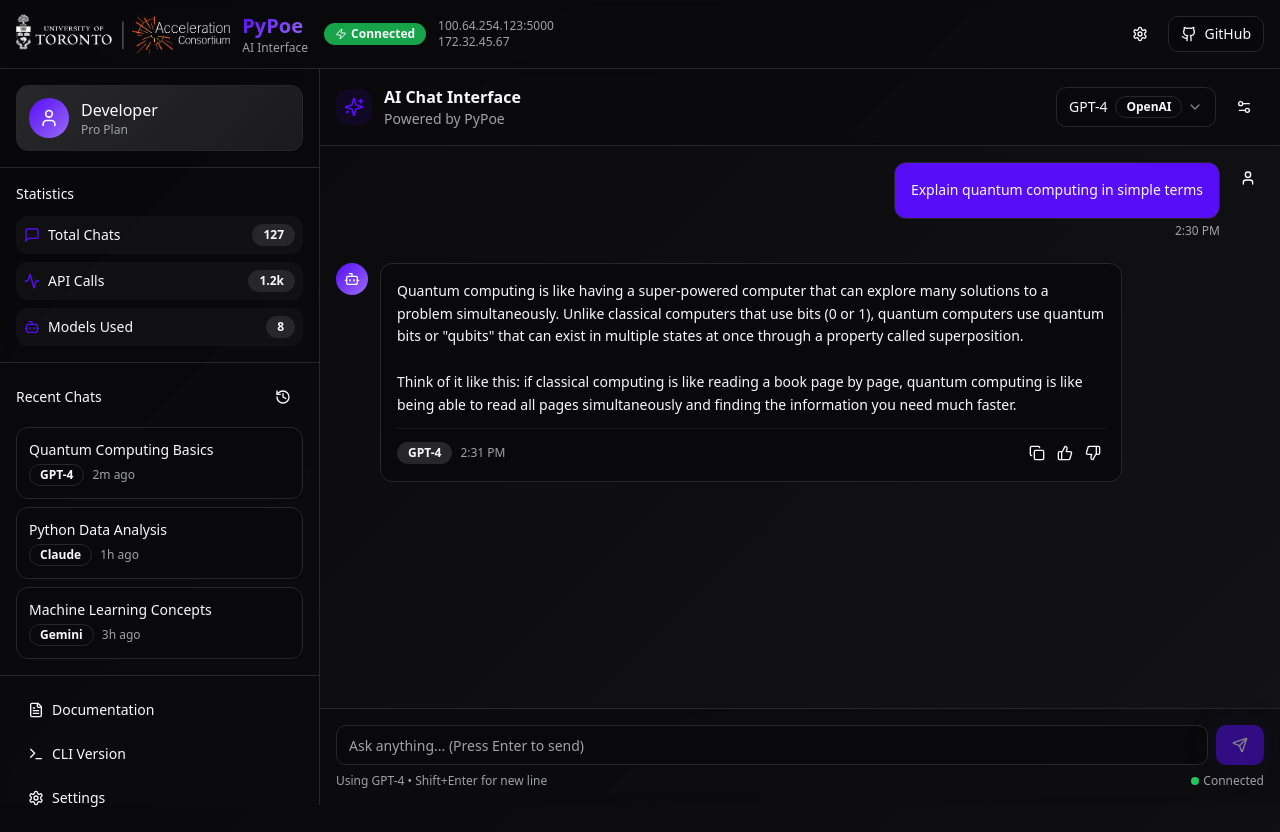
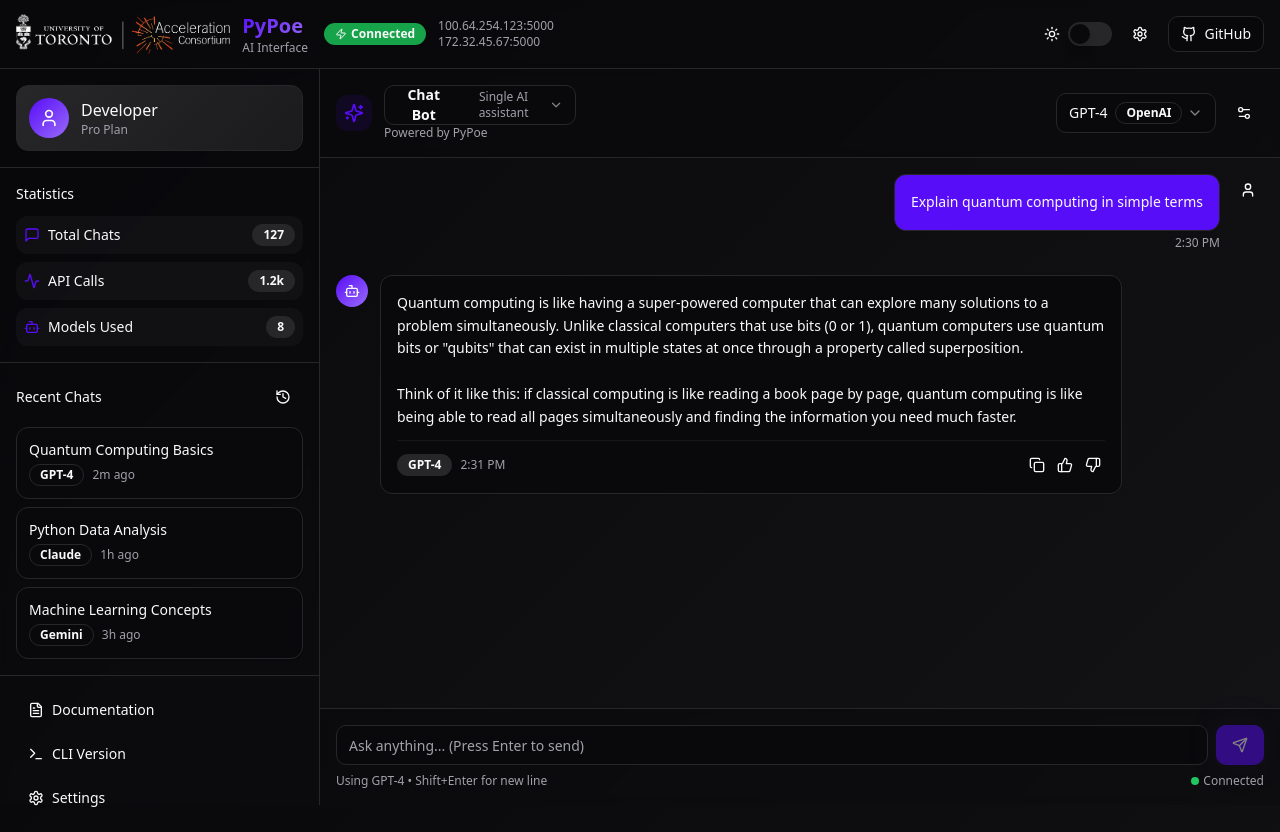
Before and after one commit to cyrilcaoyang/pypoe-ui-preview, a React (Vite) app: page / in a window 1280 px wide. Built offline with nearby package versions, Linux system fonts and the light colour scheme.

Commit message:
Add theme toggle and chat mode dropdown
Implement theme toggle, update IP address display, and add a dropdown menu for chat modes with associated functionality.

```diff
--- a/src/components/pypoe-ui/ChatInterface.tsx
+++ b/src/components/pypoe-ui/ChatInterface.tsx
@@ -13,13 +13,20 @@ import {
   Sparkles,
   Copy,
   ThumbsUp,
-  ThumbsDown
+  ThumbsDown,
+  ChevronDown
 } from 'lucide-react';
 
 const models = [
   { id: 'gpt-4', name: 'GPT-4', provider: 'OpenAI' },
   { id: 'claude-3', name: 'Claude 3', provider: 'Anthropic' },
   { id: 'gemini-pro', name: 'Gemini Pro', provider: 'Google' },
+];
+
+const chatModes = [
+  { id: 'chatbot', name: 'Chat Bot', description: 'Single AI assistant' },
+  { id: 'group', name: 'Group AI Chat', description: 'Multiple AI assistants' },
+  { id: 'debate', name: 'AI Debate', description: 'Two AIs debate a topic' },
 ];
 
 const sampleMessages = [
@@ -38,10 +45,17 @@ const sampleMessages = [
   }
 ];
 
-export function ChatInterface() {
+interface ChatInterfaceProps {
+  chatMode: string;
+  onChatModeChange: (mode: string) => void;
+}
+
+export function ChatInterface({ chatMode, onChatModeChange }: ChatInterfaceProps) {
   const [messages, setMessages] = useState(sampleMessages);
   const [inputValue, setInputValue] = useState('');
   const [selectedModel, setSelectedModel] = useState('gpt-4');
+  const [activeGroupBots, setActiveGroupBots] = useState(['gpt-4']);
+  const [debateModels, setDebateModels] = useState(['gpt-4', 'claude-3']);
 
   const handleSend = () => {
     if (!inputValue.trim()) return;
@@ -74,8 +88,29 @@ export function ChatInterface() {
               <Sparkles className="h-5 w-5 text-primary" />
             </div>
             <div>
-              <h2 className="font-semibold">AI Chat Interface</h2>
-              <p className="text-sm text-muted-foreground">Powered by PyPoe</p>
+              <Select value={chatMode} onValueChange={onChatModeChange}>
+                <SelectTrigger className="w-48">
+                  <SelectValue>
+                    <div className="flex items-center gap-2">
+                      <span className="font-semibold">{chatModes.find(m => m.id === chatMode)?.name}</span>
+                      <span className="text-xs text-muted-foreground">
+                        {chatModes.find(m => m.id === chatMode)?.description}
+                      </span>
+                    </div>
+                  </SelectValue>
+                </SelectTrigger>
+                <SelectContent>
+                  {chatModes.map((mode) => (
+                    <SelectItem key={mode.id} value={mode.id}>
+                      <div>
+                        <div className="font-medium">{mode.name}</div>
+                        <div className="text-xs text-muted-foreground">{mode.description}</div>
+                      </div>
+                    </SelectItem>
+                  ))}
+                </SelectContent>
+              </Select>
+              <p className="text-xs text-muted-foreground">Powered by PyPoe</p>
             </div>
           </div>
 
--- a/src/components/pypoe-ui/Header.tsx
+++ b/src/components/pypoe-ui/Header.tsx
@@ -1,6 +1,7 @@
 import { Button } from '@/components/ui/button';
 import { Badge } from '@/components/ui/badge';
-import { Github, Settings, Zap, WifiOff } from 'lucide-react';
+import { Switch } from '@/components/ui/switch';
+import { Github, Settings, Zap, WifiOff, Sun, Moon } from 'lucide-react';
 import accelerationLogo from '@/assets/acceleration-consortium-logo.png';
 
 export function Header() {
@@ -8,7 +9,14 @@ export function Header() {
   const isConnected = true;
   const ipAddresses = {
     primary: "100.64.254.123:5000",
-    secondary: "172.32.45.67"
+    secondary: "172.32.45.67:5000"
+  };
+
+  // Theme state - replace with actual theme management
+  const isDarkMode = false;
+  const toggleTheme = () => {
+    // Add theme toggle logic here
+    console.log('Toggle theme');
   };
 
   return (
@@ -49,6 +57,14 @@ export function Header() {
           </div>
 
           <div className="flex items-center gap-2">
+            <div className="flex items-center gap-2">
+              {isDarkMode ? <Moon className="h-4 w-4" /> : <Sun className="h-4 w-4" />}
+              <Switch
+                checked={isDarkMode}
+                onCheckedChange={toggleTheme}
+                className="data-[state=checked]:bg-primary"
+              />
+            </div>
             <Button variant="ghost" size="icon">
               <Settings className="h-4 w-4" />
             </Button>
--- a/src/components/pypoe-ui/Sidebar.tsx
+++ b/src/components/pypoe-ui/Sidebar.tsx
@@ -10,14 +10,30 @@ import {
   Bot,
   Activity,
   FileText,
-  Terminal
+  Terminal,
+  Users,
+  Gavel
 } from 'lucide-react';
 
-const conversations = [
-  { id: '1', title: 'Quantum Computing Basics', model: 'GPT-4', time: '2m ago' },
-  { id: '2', title: 'Python Data Analysis', model: 'Claude', time: '1h ago' },
-  { id: '3', title: 'Machine Learning Concepts', model: 'Gemini', time: '3h ago' },
-];
+interface SidebarProps {
+  chatMode: string;
+}
+
+const conversationsByMode = {
+  chatbot: [
+    { id: '1', title: 'Quantum Computing Basics', model: 'GPT-4', time: '2m ago' },
+    { id: '2', title: 'Python Data Analysis', model: 'Claude', time: '1h ago' },
+    { id: '3', title: 'Machine Learning Concepts', model: 'Gemini', time: '3h ago' },
+  ],
+  group: [
+    { id: '4', title: 'Team Brainstorm Session', models: ['GPT-4', 'Claude'], time: '1h ago' },
+    { id: '5', title: 'Code Review Discussion', models: ['GPT-4', 'Gemini'], time: '3h ago' },
+  ],
+  debate: [
+    { id: '6', title: 'AI Ethics Debate', models: ['GPT-4 vs Claude'], time: '2h ago' },
+    { id: '7', title: 'Climate Change Discussion', models: ['Claude vs Gemini'], time: '1d ago' },
+  ]
+};
 
 const stats = [
   { label: 'Total Chats', value: '127', icon: MessageSquare },
@@ -25,9 +41,26 @@ const stats = [
   { label: 'Models Used', value: '8', icon: Bot },
 ];
 
-export function Sidebar() {
+export function Sidebar({ chatMode }: SidebarProps) {
+  const conversations = conversationsByMode[chatMode as keyof typeof conversationsByMode] || [];
+
+  const getModeIcon = (mode: string) => {
+    switch (mode) {
+      case 'group': return Users;
+      case 'debate': return Gavel;
+      default: return MessageSquare;
+    }
+  };
+
+  const getModeColor = (mode: string) => {
+    switch (mode) {
+      case 'group': return 'bg-blue-500/10';
+      case 'debate': return 'bg-purple-500/10';
+      default: return 'bg-background/30';
+    }
+  };
   return (
-    <div className="w-80 h-full bg-background/30 backdrop-blur-sm border-r border-border flex flex-col">
+    <div className={`w-80 h-full backdrop-blur-sm border-r border-border flex flex-col ${getModeColor(chatMode)}`}>
       {/* User Profile */}
       <div className="p-4 border-b border-border">
         <Card className="p-3 card-glow">
@@ -76,7 +109,7 @@ export function Sidebar() {
                   <p className="text-sm font-medium truncate">{conv.title}</p>
                   <div className="flex items-center gap-2 mt-1">
                     <Badge variant="outline" className="text-xs">
-                      {conv.model}
+                      {'model' in conv ? conv.model : 'models' in conv ? conv.models.join(', ') : 'Unknown'}
                     </Badge>
                     <span className="text-xs text-muted-foreground">{conv.time}</span>
                   </div>
--- a/src/pages/Index.tsx
+++ b/src/pages/Index.tsx
@@ -1,15 +1,18 @@
+import { useState } from 'react';
 import { Header } from '@/components/pypoe-ui/Header';
 import { Sidebar } from '@/components/pypoe-ui/Sidebar';
 import { ChatInterface } from '@/components/pypoe-ui/ChatInterface';
 
 const Index = () => {
+  const [chatMode, setChatMode] = useState('chatbot');
+
   return (
     <div className="min-h-screen bg-gradient-bg">
       <Header />
       <div className="flex h-[calc(100vh-4rem)]">
-        <Sidebar />
+        <Sidebar chatMode={chatMode} />
         <main className="flex-1">
-          <ChatInterface />
+          <ChatInterface chatMode={chatMode} onChatModeChange={setChatMode} />
         </main>
       </div>
     </div>
```
